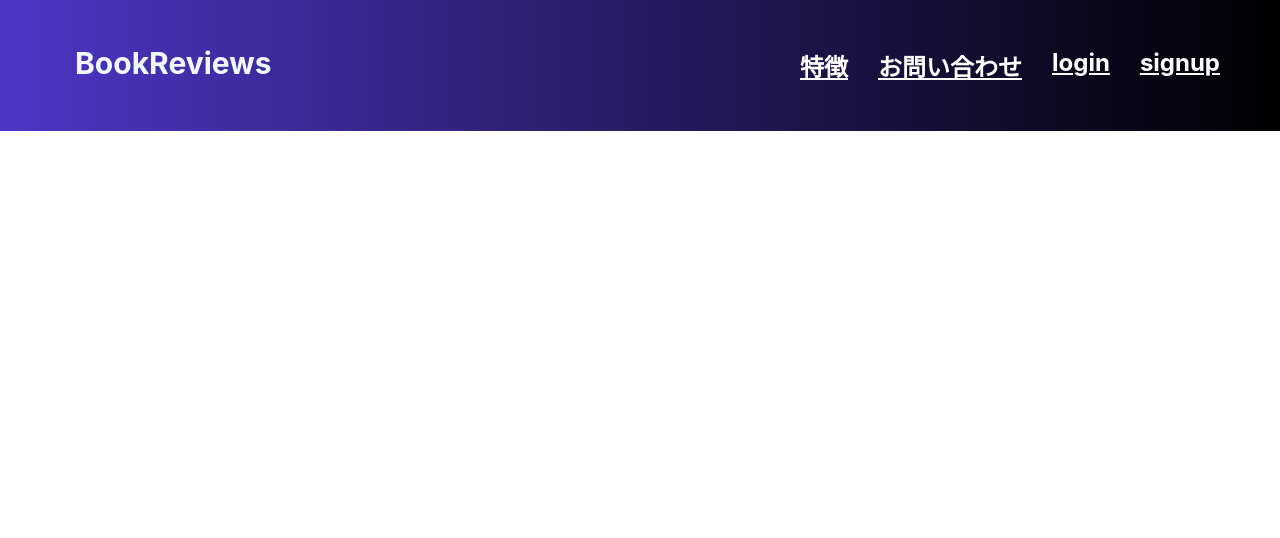
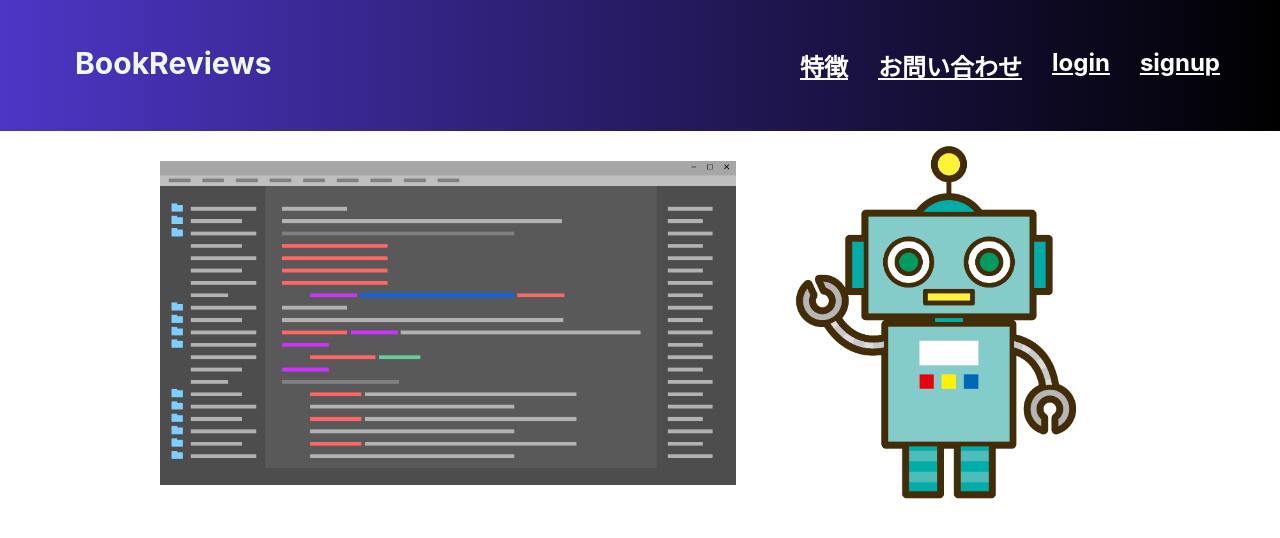
Before and after one commit to yoyo1025/book-review-app, a React (Create React App) app: page / in a window 1280 px wide. Shown: the top 538 px of the page. Built offline with nearby package versions, Linux system fonts and the light colour scheme; no server answers.

Commit message:
Top画面に画像を表示

```diff
--- a/src/components/Top.js
+++ b/src/components/Top.js
@@ -1,8 +1,18 @@
 import Navi from "./Navi";
-import { useEffect, useState } from "react";
+import code from "./../images/code.jpg"
+import robot from "./../images/robot.jpg"
+
 
 export const Top = () => {
-  return <Navi />;
+  return (
+    <>
+      <Navi />
+      <div className="top-pictures">
+        <img src={code} className="image-code"/>
+        <img src={robot} className="image-robot"/>
+      </div>
+    </>
+);
 };
 
 export default Top;
--- a/src/style/App.css
+++ b/src/style/App.css
@@ -174,3 +174,16 @@ a {
   border: 2px solid #000000;
   box-shadow: 32px 33px 24px -25px #c7c7c7;
 }
+.top-pictures {
+  display: flex;
+  align-items: center;
+  justify-content: center;
+}
+.image-code {
+  width: 45%;
+  height: 20%;
+  margin: 1%;
+}
+.image-robot {
+  width: 30%;
+}
```
Also changed, not shown: src/images/code.jpg (added), src/images/robot.jpg (added).
